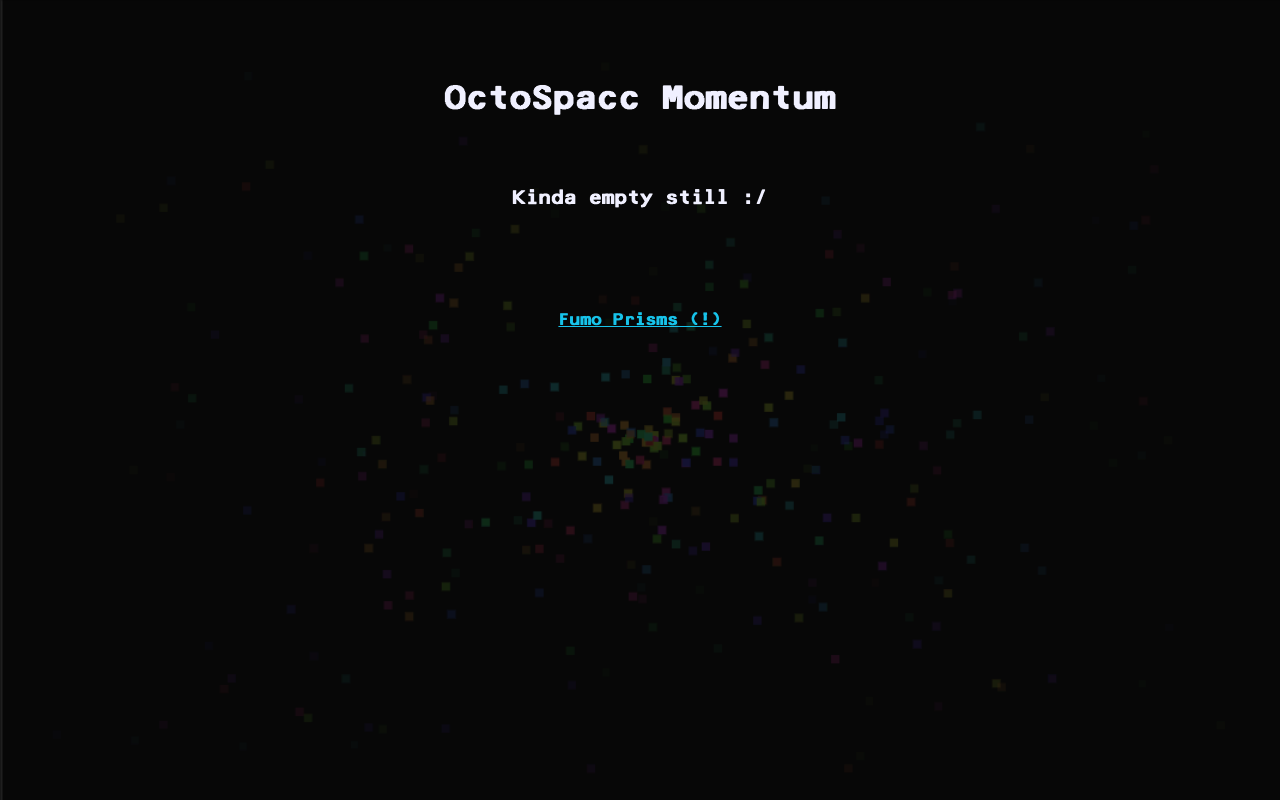
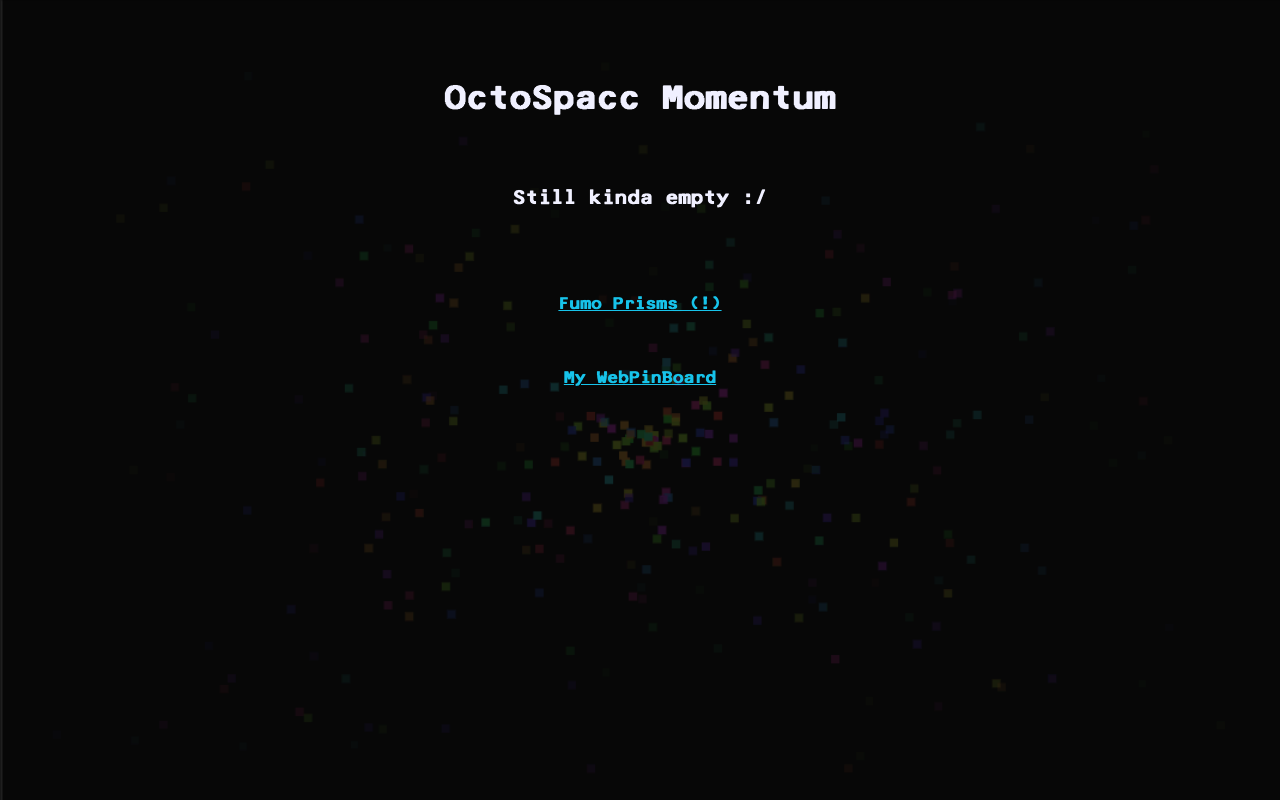
Before and after one commit to octospacc/OctoSpaccHub, a plain HTML site: page public/index.html in a window 1280 px wide. Drawn offline with Linux system fonts and the light colour scheme.

Commit message:
Update public/index.html

```diff
--- a/public/index.html
+++ b/public/index.html
@@ -1,11 +1,10 @@
 <!DOCTYPE html>
 <html lang="en">
-
 <head>
 	<title>OctoSpacc Momentum | Start Page</title>
-	<meta name="description" content="Currently empty :(">
+	<meta name="description" content="Almost empty :/">
 	<meta property="og:title" content="OctoSpacc Momentum | Start Page">
-	<meta property="og:description" content="Currently empty :(">
+	<meta property="og:description" content="Almost empty :/">
 	<meta property="og:url" content="https://octospacc.gitlab.io/">
 	<meta property="og:image" content="RichPreview/index.jpg">
 
@@ -20,11 +19,16 @@
 <body>
 	<div class="Content" style="text-align: center;">
 		<h1>OctoSpacc Momentum</h1><br><br>
-		<h3>Kinda empty still :/</h3><br><br><br><br>
-		<h4><a href="FumoPrisms/">Fumo Prisms (!)</a></h4>
+		<p>
+			<h3>Still kinda empty :/</h3><br><br><br>
+		</p>
+		<p>
+			<h4><a href="FumoPrisms/">Fumo Prisms (!)</a></h4>
+			<br>
+			<h4><a href="WebPinBoard/">My WebPinBoard</a></h4>
+		</p>
 		<br><br><br>
 	</div>
 
 </body>
-
 </html>
```
